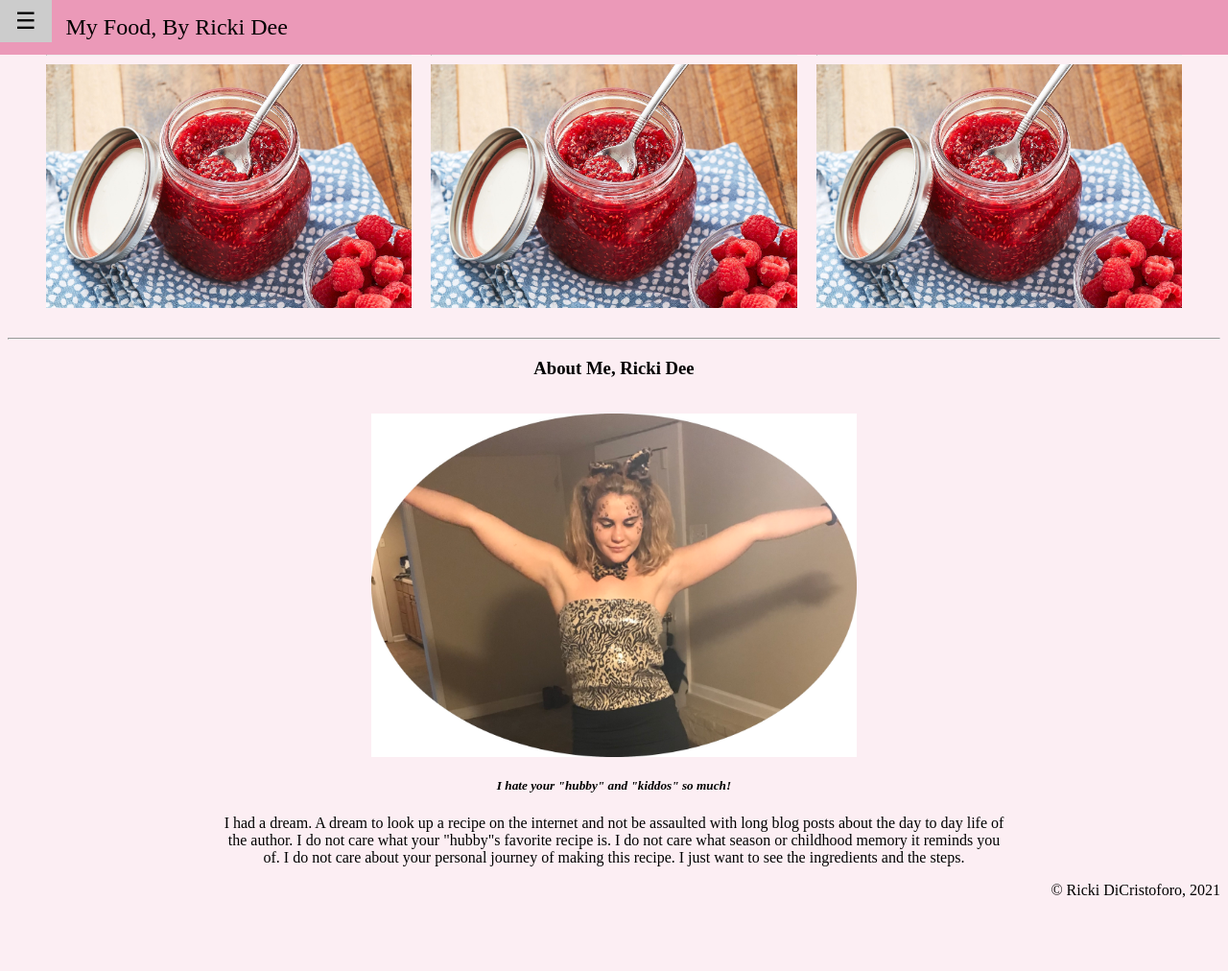
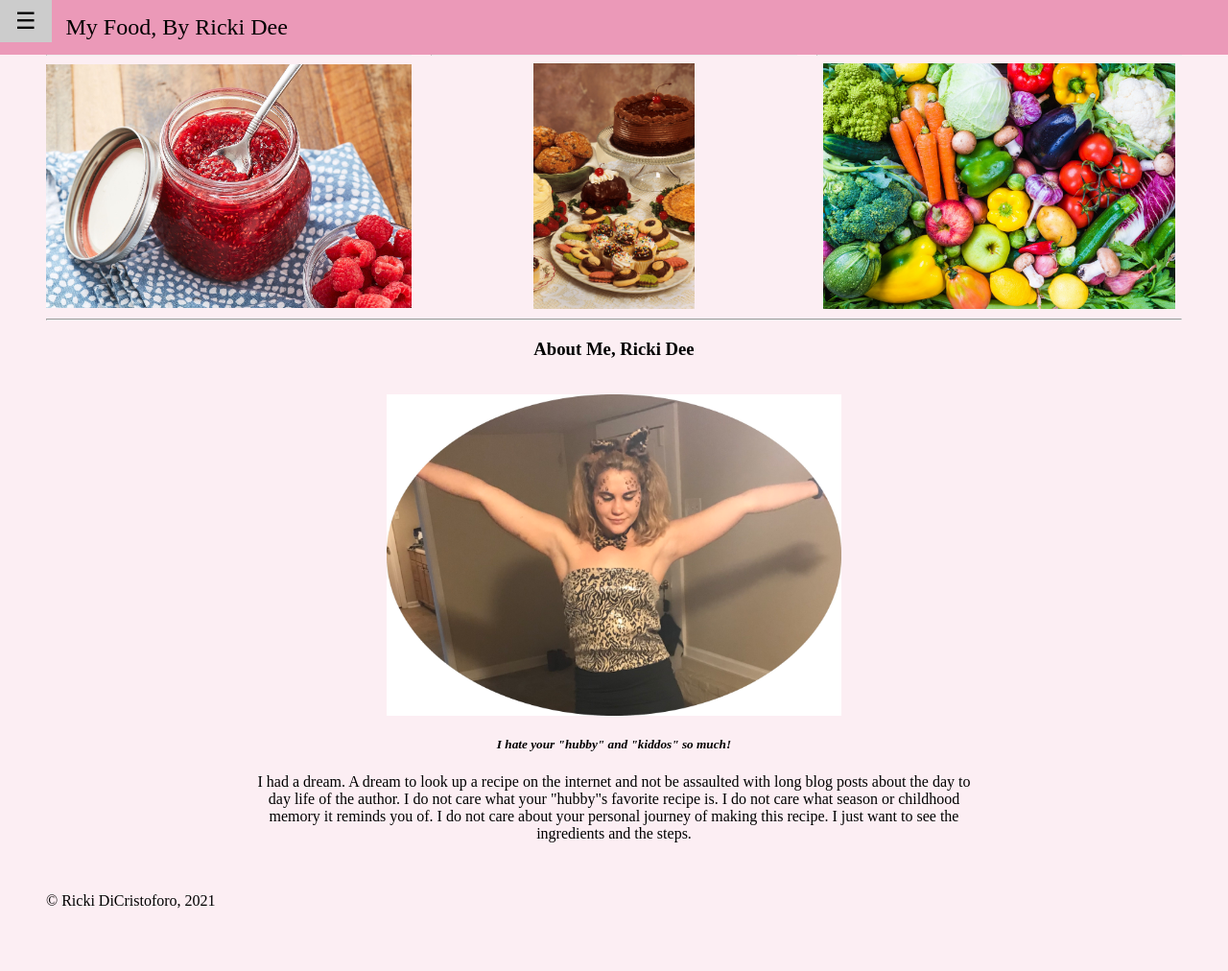
Before and after one commit to rdicrist/cooking-blog-ricki-dee, a PHP site: page / in a window 1280 px wide. Shown: the whole page at 96% size. Before the commit the page ends 936 px from the top, so only its background shows below. Run offline with PHP 8.4, Linux system fonts and the light colour scheme; data that the repository does not hold is empty.

Commit message:
index blocks at bottom

```diff
--- a/index.php
+++ b/index.php
@@ -2,8 +2,9 @@
 
     $indexBlocks =
     [
-        ['Jam Recipes', 'jam'],
-        ['Dessert Recipes', 'desserts']
+        ['Jam Recipes', 'Jam'],
+        ['Dessert Recipes', 'desserts'],
+        ['Vegetarian', 'vegetables']
     ];
 
     include('partials/_header.php');
@@ -28,74 +29,35 @@
     </div>
 </div>
 
-<!-- <?php foreach ($recipeInfo as $recipe): ?>
-        <div class="recipe" style="background: url('<?php echo $imagePath. $recipe[1] ?>.jpg') repeat;">
-            <div class="inner-box">
-                <div class="title"><h1><?php echo $recipe[0]; ?></h1></div>
-                <p><iframe src="<?php echo $recipeTextPath; ?>index.php?recipe=<?php echo $recipe[1]; ?>" frameborder="0" height="400" width="95%"></iframe></p>
+<div class="index-box ">
 
-            </div>
-        </div>
-    <?php endforeach; ?> -->
-
-<div class="index-box ">
-    <!-- coulmn one -->
+    <?php foreach ($indexBlocks as $block): ?>
         <div class="index-recipe-block clear">
-        <hr id="jam">
+            <hr id="<?php echo $block[1]; ?>">
                 <div class='container'>
                     <div class='pic-hover'>
-                    <h2>Jam change!</h2>
+                        <h2><?php echo $block[0]; ?></h2>
                     </div>
-                <a href="<?php echo $recipePagePath; ?>jam.php?page=Jam">
-                    <img src="style/images/jam.jpg" alt="Recipe Name" style="width:100%">
+                    <a href="<?php echo $recipePagePath. $block[1]; ?>.php?page=<?php echo $block[1]?>">
+                        <img src="<?php echo $imagePath. $block[1];?>.jpg" alt="<?php echo $block[0]; ?>" style="width:100%">
                     </a>
 
                 </div>
             </hr>
         </div>
+    <?php endforeach; ?>
 
-    <div class="index-recipe-block clear">
-        <hr id="jam">
-            <div class='container'>
-                <div class='picture'>
-                    <a href="<?php echo $recipePagePath; ?>jam.php?page=Jam"><img src="style/images/jam.jpg" alt="Recipe Name" style="width:100%"></a>
-                </div>
-                <div class='pic-hover'>
-                    <h2>Jam change!</h2>
-                    <ul>
-                        <li><a href="<?php echo $recipePagePath; ?>jam.php#recipeone">rasp</a></li>
-                        <li><a href="<?php echo $recipePagePath; ?>jam.php#recipetwo">banana</a></li>
-                        <li><a href="<?php echo $recipePagePath; ?>jam.php#recipethree">peach</a></li>
-                    </ul>
-                </div>
-            </div>
+
+
+      <!-- About Section -->
+    <div class="index-block clear">
+        <hr id="aboutme">
+            <?php include('partials/_aboutme.php');?>
         </hr>
     </div>
 
-    <div class="index-recipe-block clear">
-        <hr id="jam">
-            <div class='container'>
-                <div class='picture'>
-                    <a href="<?php echo $recipePagePath; ?>jam.php?page=Jam"><img src="style/images/jam.jpg" alt="Recipe Name" style="width:100%"></a>
+    <div class="index-block clear">
+        <?php include('partials/_footer.php');?>
     </div>
-                <div class='pic-hover'>
-                    <h2>Jam change!</h2>
-                    <ul>
-                        <li><a href="<?php echo $recipePagePath; ?>jam.php#recipeone">rasp</a></li>
-                        <li><a href="<?php echo $recipePagePath; ?>jam.php#recipetwo">banana</a></li>
-                        <li><a href="<?php echo $recipePagePath; ?>jam.php#recipethree">peach</a></li>
-                    </ul>
+
 </div>
-            </div>
-        </hr>
-    </div>
-    <!-- end recipe pics -->
-</div> <!-- end index flexbox -->
-
-      <!-- About Section -->
-<hr id="aboutme">
-    <?php include('partials/_aboutme.php');?>
-</hr>
-
-
-<?php include('partials/_footer.php');?>
--- a/style/css/index-style.css
+++ b/style/css/index-style.css
@@ -9,6 +9,11 @@
     margin: 10px;
     width:  20vw;
     height: 20vw;
+    object-fit:scale-down;
+}
+
+.index-block {
+    margin: 10px;
     object-fit:scale-down;
 }
 
```
Also changed, not shown: style/css/style.css (+0 -13 lines). Lines whose indentation alone changed are shown as unchanged.
